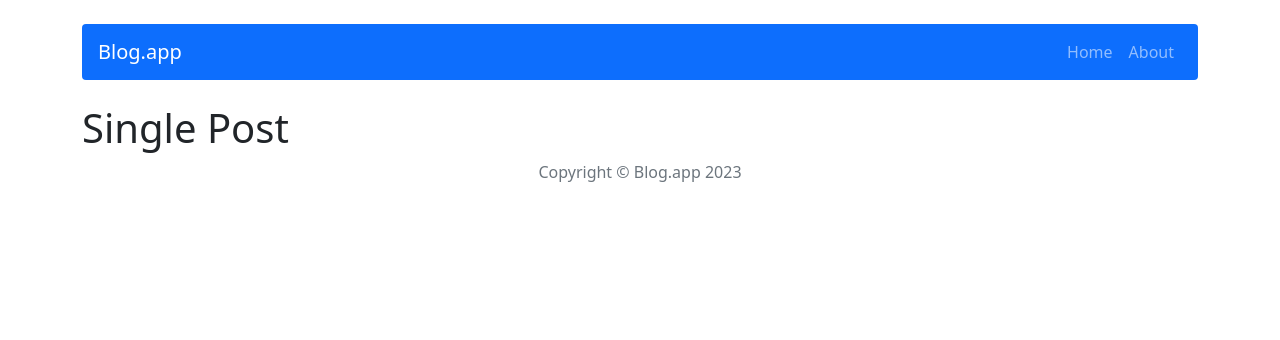
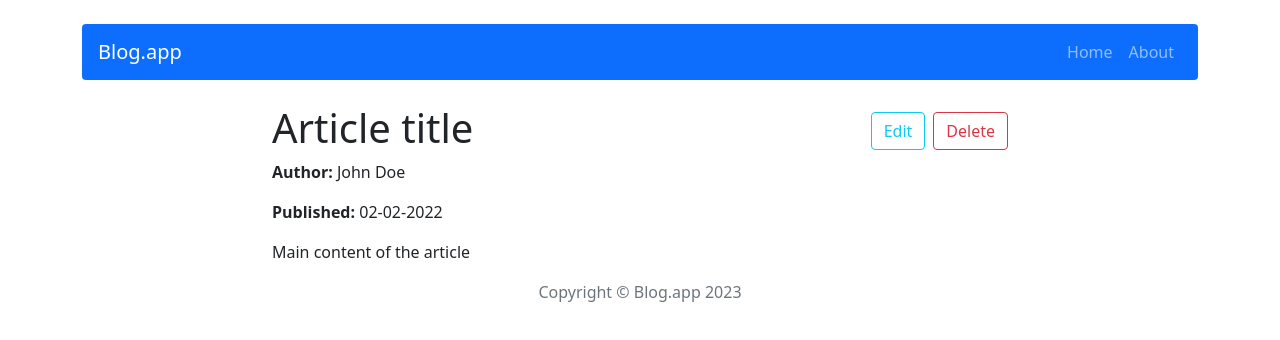
Before and after one commit to konstantywrona/react-blog, a React (Create React App) app: page /post/1 in a window 1280 px wide. Shown: the top 340 px of the page. Built offline with nearby package versions, Linux system fonts and the light colour scheme.

Commit message:
Add single post page and remove function 15.5

```diff
--- a/src/components/features/PostContainer/PostContainer.js
+++ b/src/components/features/PostContainer/PostContainer.js
@@ -6,15 +6,16 @@ const PostContainer = () => {
   const posts = useSelector(getAllPosts);
   return (
     <div className="d-flex flex-column flex-md-row flex-wrap justify-content-around mt-3">
-      {posts.map((post) => (
+      {posts.map((post, index) => (
+        <div key={index}>
           <PostCard
-          key={post.id}
             id={post.id}
             title={post.title}
             author={post.author}
             date={post.publishedDate}
             description={post.shortDescription}
           />
+        </div>
       ))}
     </div>
   );
--- /dev/null
+++ b/src/components/features/RemovePostModal/RemovePostModal.js
@@ -0,0 +1,30 @@
+import { Button, Modal } from 'react-bootstrap';
+
+function RemovePostModal(props) {
+  return (
+    <Modal
+      show={props.show}
+      onHide={props.closeModal}
+      backdrop="static"
+      keyboard={false}
+    >
+      <Modal.Header closeButton>
+        <Modal.Title>Are you sure?</Modal.Title>
+      </Modal.Header>
+      <Modal.Body>
+        This operation will completely remove this post from the app. Are you
+        sure you want to do that?
+      </Modal.Body>
+      <Modal.Footer>
+        <Button variant="secondary" onClick={props.closeModal}>
+          Close
+        </Button>
+        <Button variant="danger" onClick={props.deletePost}>
+          Remove
+        </Button>
+      </Modal.Footer>
+    </Modal>
+  );
+}
+
+export default RemovePostModal;
--- a/src/components/pages/singlePost/SinglePost.js
+++ b/src/components/pages/singlePost/SinglePost.js
@@ -1,5 +1,69 @@
-const SinglePost = () => {
-  return <h1>Single Post</h1>;
+import { useDispatch, useSelector } from 'react-redux';
+import { useParams } from 'react-router-dom';
+import { getPostById } from '../../../redux/postsRedux';
+import { Button, Row, Col } from 'react-bootstrap';
+import { Link } from 'react-router-dom';
+import RemovePostModal from '../../features/RemovePostModal/RemovePostModal';
+import { useState } from 'react';
+import { Navigate } from 'react-router-dom';
+import { removePost } from '../../../redux/postsRedux';
+
+const SinglePost = (props) => {
+  const { id } = useParams();
+  const postContent = useSelector((state) => getPostById(state, id));
+  const [modal, setModal] = useState(false);
+  const closeModal = () => setModal(false);
+  const openModal = () => setModal(true);
+  const dispatch = useDispatch();
+  const deletePost = (e) => {
+    e.preventDefault();
+    dispatch(removePost(postContent.id));
+    setModal(false);
+  };
+  if (modal) {
+    return (
+      <RemovePostModal
+        show={modal}
+        closeModal={closeModal}
+        deletePost={deletePost}
+      />
+    );
+  }
+  if (!postContent) {
+    return <Navigate to="/" />;
+  } else
+    return (
+      <>
+        <Row className="justify-content-center">
+          <Col md={8} className="d-flex justify-content-between">
+            <h1>{postContent.title}</h1>
+            <div>
+              <Link key={postContent.id} to={'/post/edit/' + postContent.id}>
+                <Button variant="outline-info" className="m-2">
+                  Edit
+                </Button>
+              </Link>
+              <Button variant="outline-danger" onClick={openModal}>
+                Delete
+              </Button>
+            </div>
+          </Col>
+        </Row>
+
+        <Row className="justify-content-center">
+          <Col md={8}>
+            <p>
+              <b>Author: </b>
+              {postContent.author}
+            </p>
+            <p>
+              <b>Published:</b> {postContent.publishedDate}
+            </p>
+            <p>{postContent.content}</p>
+          </Col>
+        </Row>
+      </>
+    );
 };
 
 export default SinglePost;
--- a/src/redux/postsRedux.js
+++ b/src/redux/postsRedux.js
@@ -1,12 +1,19 @@
 //selectors
 export const getAllPosts = (state) => state.posts;
+export const getPostById = ({ posts }, id) =>
+  posts.find((post) => post.id === id);
 
 // actions
-// const createActionName = (actionName) => `app/posts/${actionName}`;
+const createActionName = (actionName) => `app/posts/${actionName}`;
+const REMOVE_POST = createActionName('REMOVE_POST');
 
 // action creators
+export const removePost = (id) => ({ type: REMOVE_POST, id });
+
 const postsReducer = (statePart = [], action) => {
   switch (action.type) {
+    case REMOVE_POST:
+      return statePart.filter((post) => post.id !== action.id);
     default:
       return statePart;
   }
```
Lines whose indentation alone changed are shown as unchanged.
